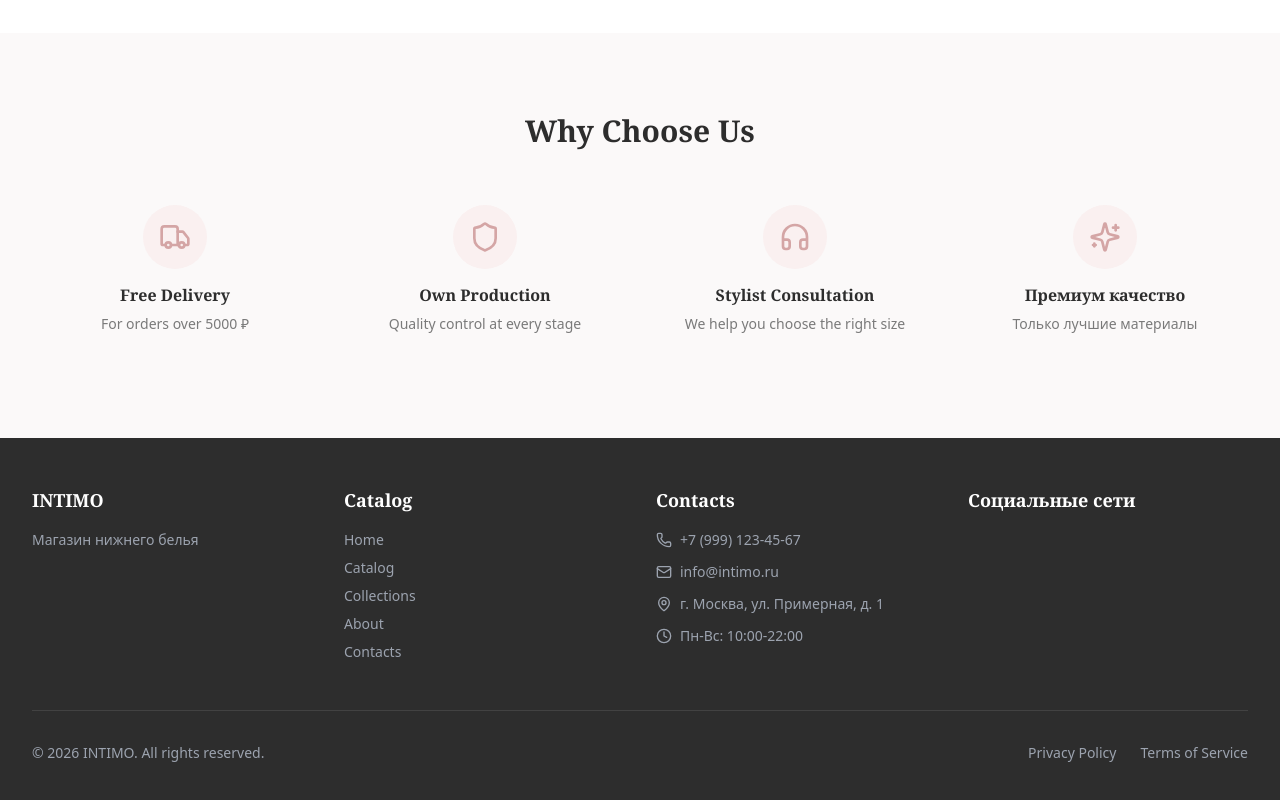
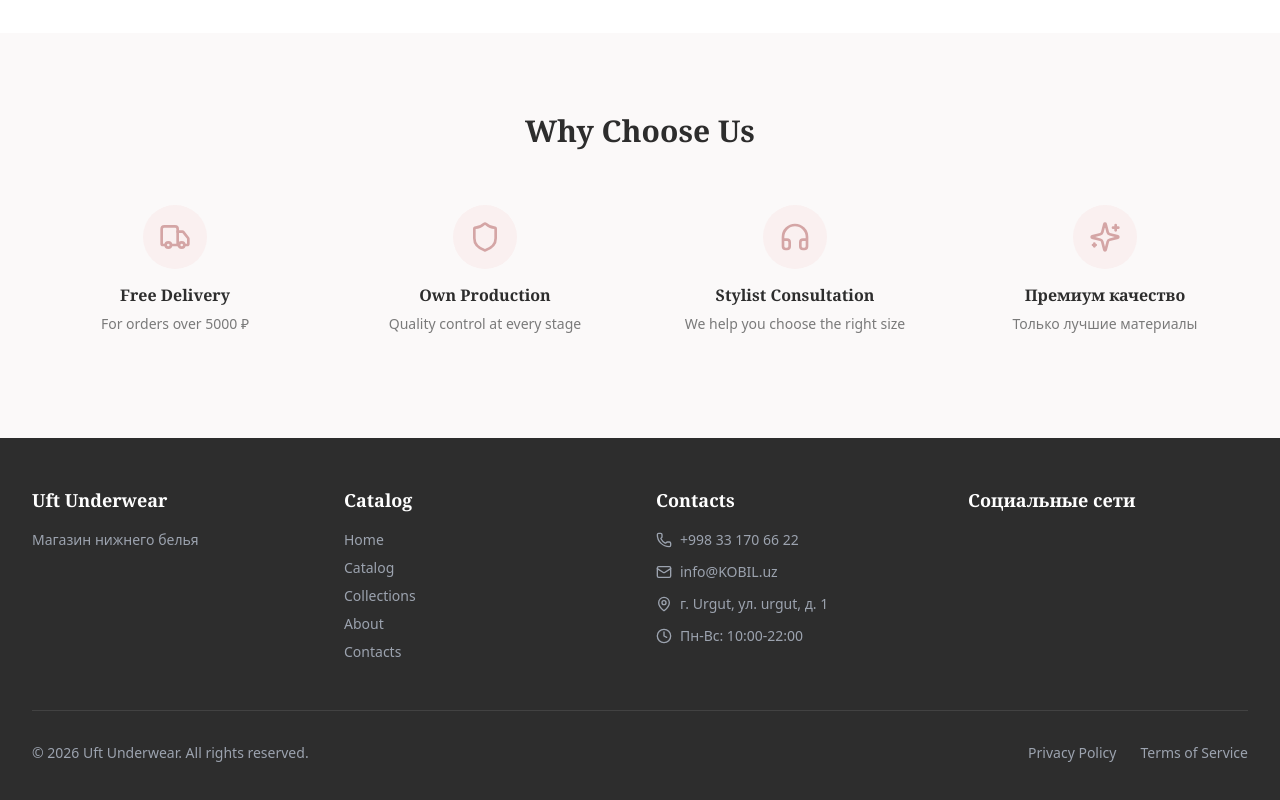
Before and after one commit to ismoil77/uft-underwear.uz, a Next.js app: page /en in a window 1280 px wide. Shown: the part 1632-2432 px from the top of the page. Built offline with nearby package versions, Linux system fonts and the light colour scheme.

Commit message:
Обновить конфигурацию сайта: изменить название на 'Uft Underwear', обновить валюту на 'UZS' и изменить контактные данные.

```diff
--- a/src/app/[locale]/admin/categories/[id]/page.tsx
+++ b/src/app/[locale]/admin/categories/[id]/page.tsx
@@ -36,10 +36,22 @@ export default function AdminCategoryEditPage({ params }: Props) {
             setForm({
               slug: cat.slug || '',
               image: cat.image || '',
-              ru: cat.ru || { name: '', description: '' },
-              en: cat.en || { name: '', description: '' },
-              uz: cat.uz || { name: '', description: '' },
-              tj: cat.tj || { name: '', description: '' },
+            ru: {
+  name: cat.ru?.name || '',
+  description: cat.ru?.description || ''
+},
+en: {
+  name: cat.en?.name || '',
+  description: cat.en?.description || ''
+},
+uz: {
+  name: cat.uz?.name || '',
+  description: cat.uz?.description || ''
+},
+tj: {
+  name: cat.tj?.name || '',
+  description: cat.tj?.description || ''
+},
             });
           }
           setLoading(false);
--- a/src/config/site.config.ts
+++ b/src/config/site.config.ts
@@ -1,23 +1,23 @@
 export const siteConfig = {
-  name: 'INTIMO',
+  name: 'Uft Underwear',
   description: 'Магазин нижнего белья',
   url: 'https://intimo.ru',
 
   currency: {
-    code: 'RUB',
-    symbol: '₽',
+    code: 'UZS',
+    symbol: 'UZS',
     position: 'after' as const,
   },
 
   contacts: {
-    phone: '+7 (999) 123-45-67',
-    email: 'info@intimo.ru',
-    address: 'г. Москва, ул. Примерная, д. 1',
+    phone: '+998 33 170 66 22',
+    email: 'info@KOBIL.uz',
+    address: 'г. Urgut, ул. urgut, д. 1',
     workHours: 'Пн-Вс: 10:00-22:00',
   },
 
   social: {
-    instagram: 'https://instagram.com/intimo',
+    instagram: 'https://instagram.com/uft.underwear',
     telegram: 'https://t.me/intimo',
     whatsapp: 'https://wa.me/79991234567',
   },
```
